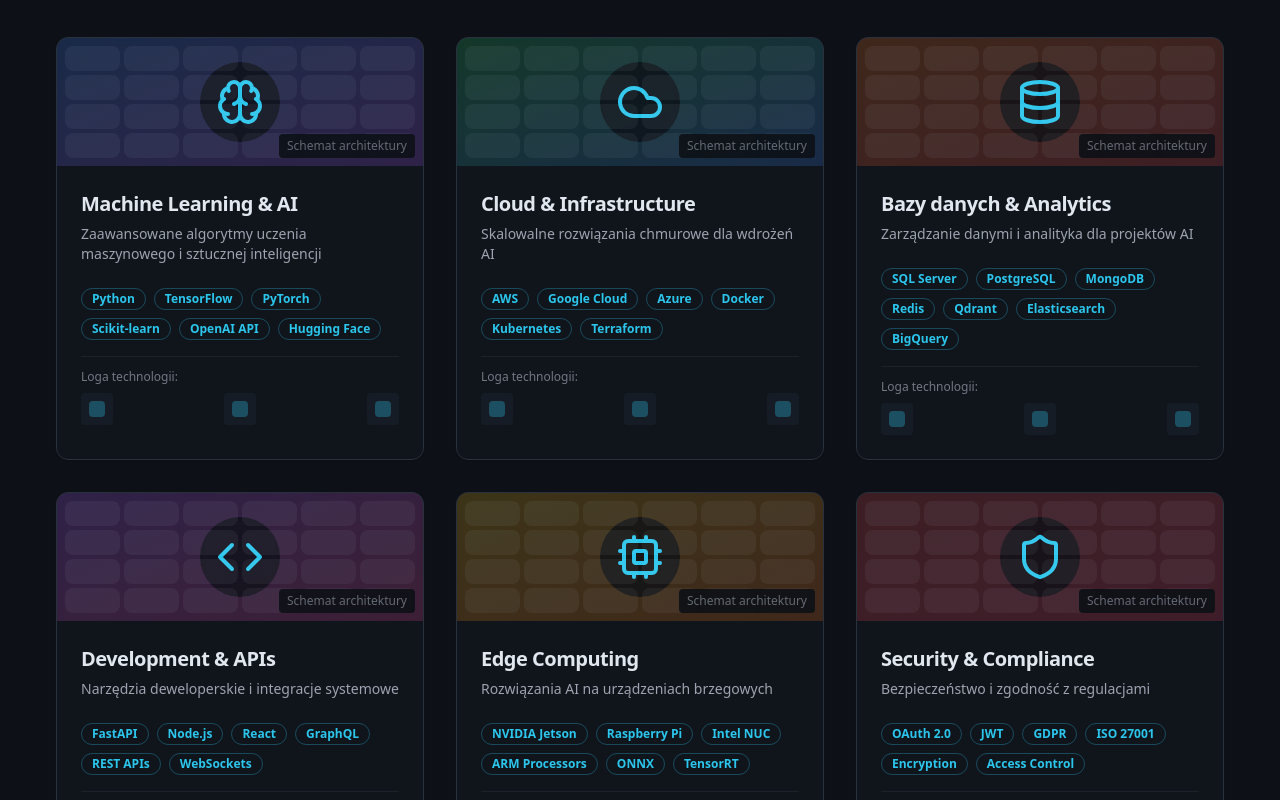
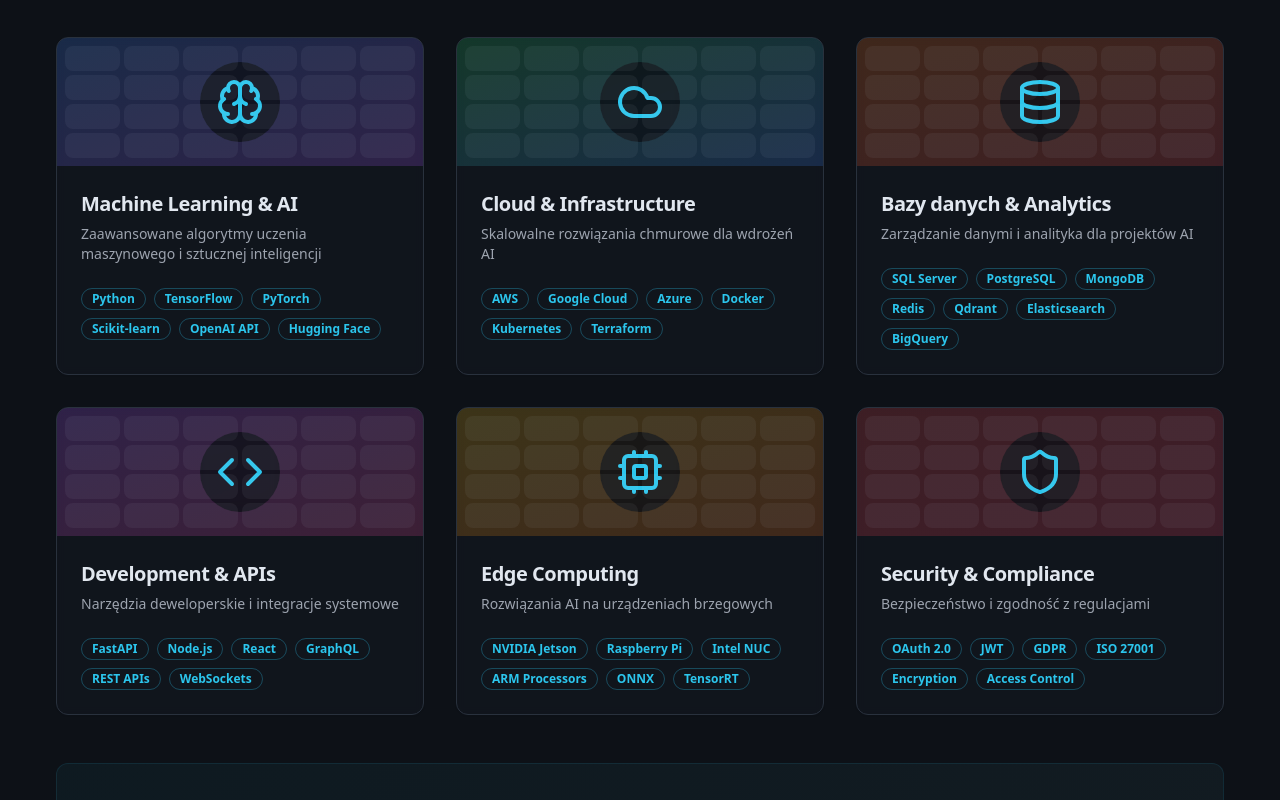
Before and after one commit to aplint-pl/aplint.github.io, a React (Vite) app: page / in a window 1280 px wide. Shown: the part 4500-5300 px from the top of the page. Built offline with nearby package versions, Linux system fonts and the light colour scheme.

Commit message:
Remove placeholder content

```diff
--- a/src/components/TechnologiesSection.tsx
+++ b/src/components/TechnologiesSection.tsx
@@ -82,11 +82,6 @@ const TechnologiesSection = () => {
                     ))}
                   </div>
                 </div>
-
-                {/* Schema placeholder */}
-                <div className="absolute bottom-2 right-2 text-xs text-muted-foreground/60 bg-background/90 px-2 py-1 rounded">
-                  Schemat architektury
-                </div>
               </div>
 
               <CardHeader>
@@ -110,18 +105,6 @@ const TechnologiesSection = () => {
                       {tech}
                     </Badge>
                   ))}
-                </div>
-
-                {/* Logo placeholders row */}
-                <div className="mt-4 pt-3 border-t border-border/50">
-                  <div className="text-xs text-muted-foreground/70 mb-2">Loga technologii:</div>
-                  <div className="flex items-center justify-between">
-                    {[...Array(3)].map((_, logoIndex) => (
-                      <div key={logoIndex} className="w-8 h-8 rounded bg-muted/50 flex items-center justify-center">
-                        <div className="w-4 h-4 bg-primary/30 rounded"></div>
-                      </div>
-                    ))}
-                  </div>
                 </div>
               </CardContent>
             </Card>
```
